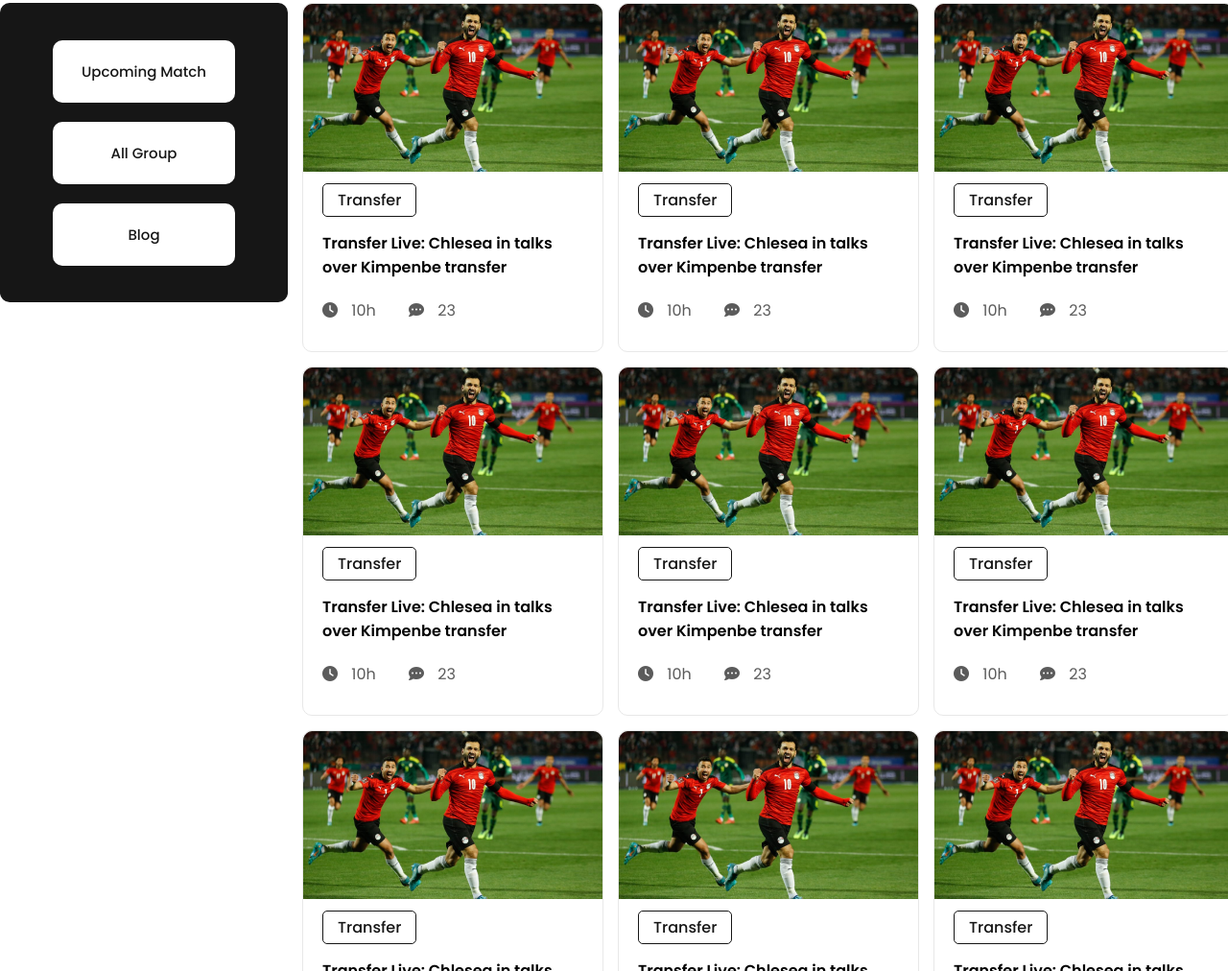
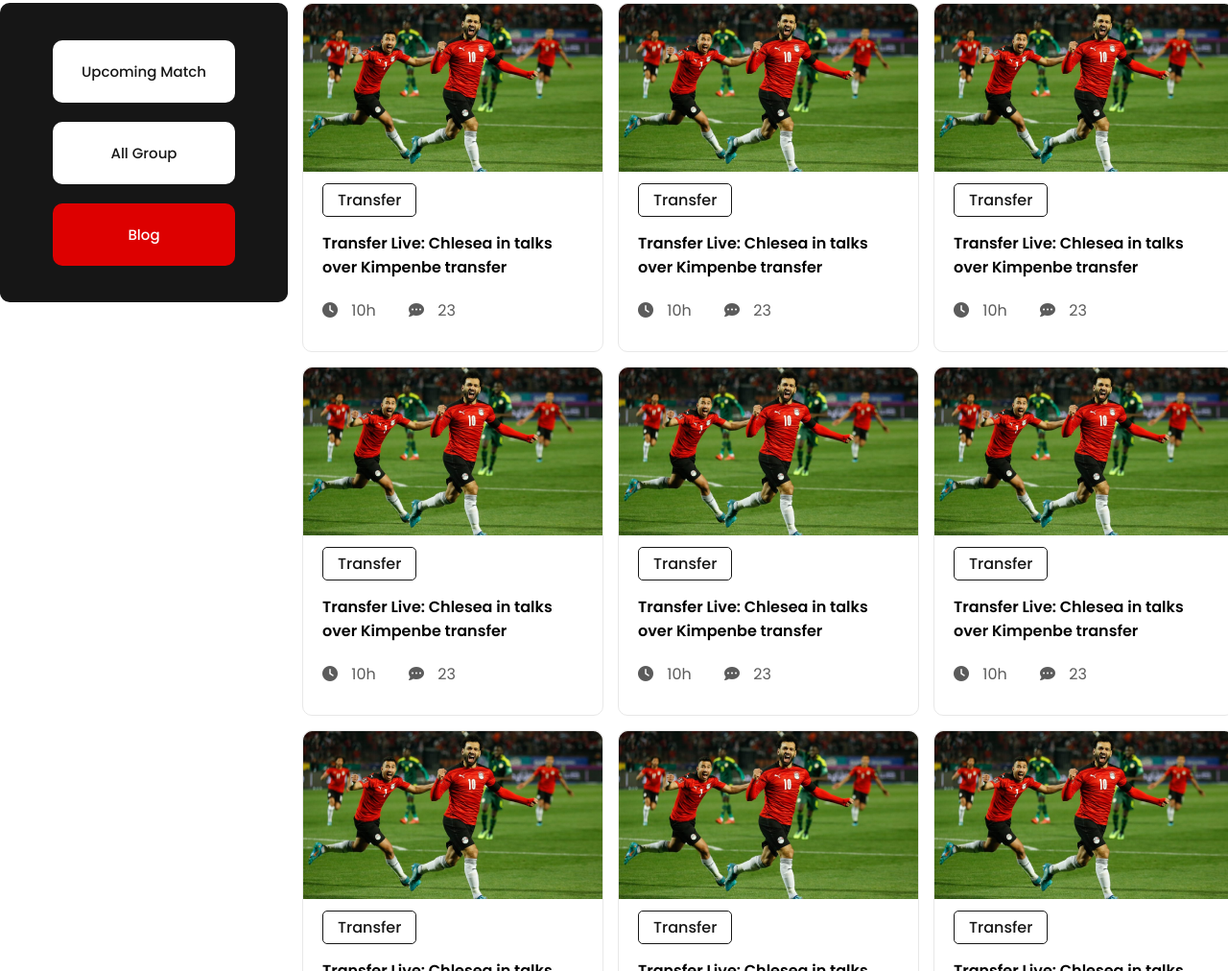
Before and after one commit to shahrear-navin/world-cup, a plain HTML site: page index.html in a window 1280 px wide. Shown: the part 710-1722 px from the top of the page at 96% size. Drawn offline with Linux system fonts and the light colour scheme.

Commit message:
sidebar active and transition

```diff
--- a/index.html
+++ b/index.html
@@ -36,7 +36,7 @@
                     <li class="nav-item">
                         <a href="#">All Group</a>
                     </li>
-                    <li class="nav-item">
+                    <li class="nav-item active">
                         <a href="index.html">Blog</a>
                     </li>
                 </ul>
--- a/style.css
+++ b/style.css
@@ -481,3 +481,25 @@ span.time{
         align-items: center;
     }
 }
+
+
+
+
+
+
+
+/* tansition in primary btn */
+
+
+
+
+/* transition in sidebar */
+.active, .nav-item:hover{
+    background-color: #DD0000;
+    transition: background-color .5s ease-in;
+
+}
+
+.active a{
+    color: #ffffff;
+}
```
Also changed, not shown: match.html (+1 -1 lines).
